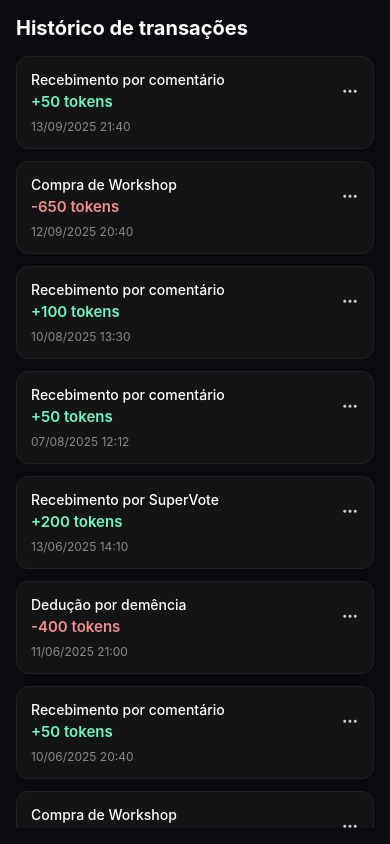
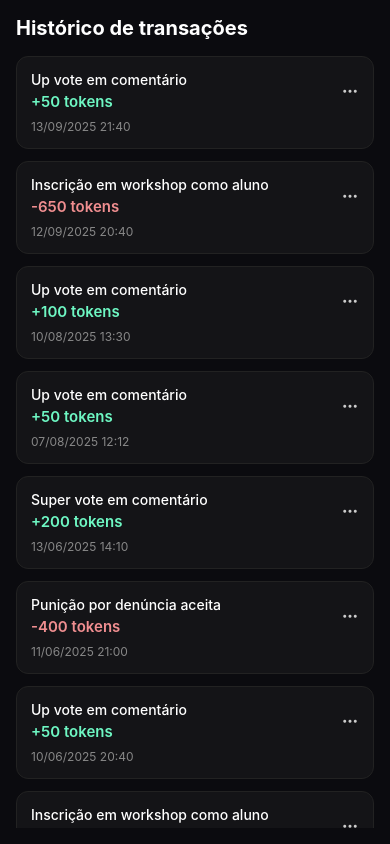
Before and after one commit to Escola-de-Ti/app-frontend, a React Native app: screen / in a window 390 px wide. Built offline with nearby package versions, Linux system fonts and the light colour scheme; no server answers.

Commit message:
refactor: adequando tela com a API

```diff
--- a/src/screens/TransactionHistory.tsx
+++ b/src/screens/TransactionHistory.tsx
@@ -1,30 +1,113 @@
-import React, { useState } from 'react';
-import { View, Text, StyleSheet, FlatList, TouchableOpacity, Alert } from 'react-native';
+import React, { useState, useEffect } from 'react';
+import {
+  View,
+  Text,
+  StyleSheet,
+  FlatList,
+  TouchableOpacity,
+  Alert,
+  ActivityIndicator,
+} from 'react-native';
 import { Feather } from '@expo/vector-icons';
 
+// Tipo compatível com o back-end (HistoricoTransacaoResponseDTO)
 type Transaction = {
   id: string;
-  type: string;
-  amount: number;
-  date: string;
-  time: string;
+  quantidade: number;
+  motivoDescricao: string;
+  descricao: string;
+  dataTransacao: string;
 };
 
-const transactions: Transaction[] = [
-  { id: '1', type: 'Recebimento por comentário', amount: 50, date: '13/09/2025', time: '21:40' },
-  { id: '2', type: 'Compra de Workshop', amount: -650, date: '12/09/2025', time: '20:40' },
-  { id: '3', type: 'Recebimento por comentário', amount: 100, date: '10/08/2025', time: '13:30' },
-  { id: '4', type: 'Recebimento por comentário', amount: 50, date: '07/08/2025', time: '12:12' },
-  { id: '5', type: 'Recebimento por SuperVote', amount: 200, date: '13/06/2025', time: '14:10' },
-  { id: '6', type: 'Dedução por demência', amount: -400, date: '11/06/2025', time: '21:00' },
-  { id: '7', type: 'Recebimento por comentário', amount: 50, date: '10/06/2025', time: '20:40' },
-  { id: '8', type: 'Compra de Workshop', amount: -650, date: '10/06/2025', time: '20:35' },
-  { id: '9', type: 'Recebimento por comentário', amount: 50, date: '10/06/2025', time: '20:30' },
-  { id: '10', type: 'Recebimento por comentário', amount: 50, date: '13/05/2025', time: '21:40' },
+// Tipo para o retorno completo da API (HistoricoTransacaoListResponseDTO)
+type HistoricoResponse = {
+  transacoes: Transaction[];
+  totalRecebido: number;
+  totalGasto: number;
+  saldoAtual: number;
+  hasMore: boolean;
+  totalPages: number;
+  totalElements: number;
+};
+
+// Mock local
+const mockTransactions: Transaction[] = [
+  {
+    id: '1',
+    quantidade: 50,
+    motivoDescricao: 'Up vote em comentário',
+    descricao: 'Recebimento por comentário',
+    dataTransacao: '2025-09-13T21:40:00Z',
+  },
+  {
+    id: '2',
+    quantidade: -650,
+    motivoDescricao: 'Inscrição em workshop como aluno',
+    descricao: 'Compra de Workshop',
+    dataTransacao: '2025-09-12T20:40:00Z',
+  },
+  {
+    id: '3',
+    quantidade: 100,
+    motivoDescricao: 'Up vote em comentário',
+    descricao: 'Recebimento por comentário',
+    dataTransacao: '2025-08-10T13:30:00Z',
+  },
+  {
+    id: '4',
+    quantidade: 50,
+    motivoDescricao: 'Up vote em comentário',
+    descricao: 'Recebimento por comentário',
+    dataTransacao: '2025-08-07T12:12:00Z',
+  },
+  {
+    id: '5',
+    quantidade: 200,
+    motivoDescricao: 'Super vote em comentário',
+    descricao: 'Recebimento por SuperVote',
+    dataTransacao: '2025-06-13T14:10:00Z',
+  },
+  {
+    id: '6',
+    quantidade: -400,
+    motivoDescricao: 'Punição por denúncia aceita',
+    descricao: 'Dedução por punição',
+    dataTransacao: '2025-06-11T21:00:00Z',
+  },
+  {
+    id: '7',
+    quantidade: 50,
+    motivoDescricao: 'Up vote em comentário',
+    descricao: 'Recebimento por comentário',
+    dataTransacao: '2025-06-10T20:40:00Z',
+  },
+  {
+    id: '8',
+    quantidade: -650,
+    motivoDescricao: 'Inscrição em workshop como aluno',
+    descricao: 'Compra de Workshop',
+    dataTransacao: '2025-06-10T20:35:00Z',
+  },
+  {
+    id: '9',
+    quantidade: 50,
+    motivoDescricao: 'Up vote em comentário',
+    descricao: 'Recebimento por comentário',
+    dataTransacao: '2025-06-10T20:30:00Z',
+  },
+  {
+    id: '10',
+    quantidade: 50,
+    motivoDescricao: 'Up vote em comentário',
+    descricao: 'Recebimento por comentário',
+    dataTransacao: '2025-05-13T21:40:00Z',
+  },
 ];
 
 export function TransactionHistory() {
   const [expandedCard, setExpandedCard] = useState<string | null>(null);
+  const [transactions, setTransactions] = useState<Transaction[]>(mockTransactions);
+  const [loading, setLoading] = useState(true);
 
   const handleSupportPress = () => {
     Alert.alert('Suporte', 'Você entrou em contato com o suporte.');
@@ -34,20 +117,61 @@ export function TransactionHistory() {
     setExpandedCard((prev) => (prev === id ? null : id));
   };
 
+  const formatDateTime = (timestamp: string) => {
+    const date = new Date(timestamp);
+    const formattedDate = date.toLocaleDateString('pt-BR');
+    const formattedTime = date.toLocaleTimeString('pt-BR', {
+      hour: '2-digit',
+      minute: '2-digit',
+    });
+    return { formattedDate, formattedTime };
+  };
+
+  // Busca na API, com fallback para mock
+  useEffect(() => {
+    const fetchTransactions = async () => {
+      try {
+        const response = await fetch('https://sua-api.com/api/historico-transacoes?page=0&size=20');
+
+        if (!response.ok) {
+          throw new Error(`Erro ${response.status}`);
+        }
+
+        const data: HistoricoResponse = await response.json();
+
+        if (data && Array.isArray(data.transacoes)) {
+          setTransactions(data.transacoes);
+        } else {
+          console.warn('Resposta inesperada da API, usando mock.');
+          setTransactions(mockTransactions);
+        }
+      } catch (error) {
+        console.error('Erro ao buscar histórico:', error);
+        setTransactions(mockTransactions);
+      } finally {
+        setLoading(false);
+      }
+    };
+
+    fetchTransactions();
+  }, []);
+
   const renderItem = ({ item }: { item: Transaction }) => {
-    const isPositive = item.amount > 0;
+    const isPositive = item.quantidade > 0;
     const amountColor = isPositive ? '#6ef7c3' : '#F08E90';
     const sign = isPositive ? '+' : '';
+
+    const { formattedDate, formattedTime } = formatDateTime(item.dataTransacao);
     const isExpanded = expandedCard === item.id;
 
     return (
       <View style={styles.card}>
         <View style={styles.row}>
           <View style={styles.infoContainer}>
-            <Text style={styles.typeText}>{item.type}</Text>
+            <Text style={styles.typeText}>{item.motivoDescricao}</Text>
             <Text style={[styles.amountText, { color: amountColor }]}>
               {sign}
-              {item.amount} tokens
+              {item.quantidade} tokens
             </Text>
           </View>
 
@@ -65,11 +189,19 @@ export function TransactionHistory() {
         </View>
 
         <Text style={styles.dateText}>
-          {item.date} {item.time}
+          {formattedDate} {formattedTime}
         </Text>
       </View>
     );
   };
+
+  if (loading) {
+    return (
+      <View style={[styles.container, { justifyContent: 'center', alignItems: 'center' }]}>
+        <ActivityIndicator size="large" color="#6ef7c3" />
+      </View>
+    );
+  }
 
   return (
     <View style={styles.container}>
@@ -77,7 +209,7 @@ export function TransactionHistory() {
 
       <FlatList
         data={transactions}
-        keyExtractor={(item) => item.id}
+        keyExtractor={(item) => item.id.toString()}
         renderItem={renderItem}
         contentContainerStyle={{ paddingBottom: 30 }}
         showsVerticalScrollIndicator={false}
```
